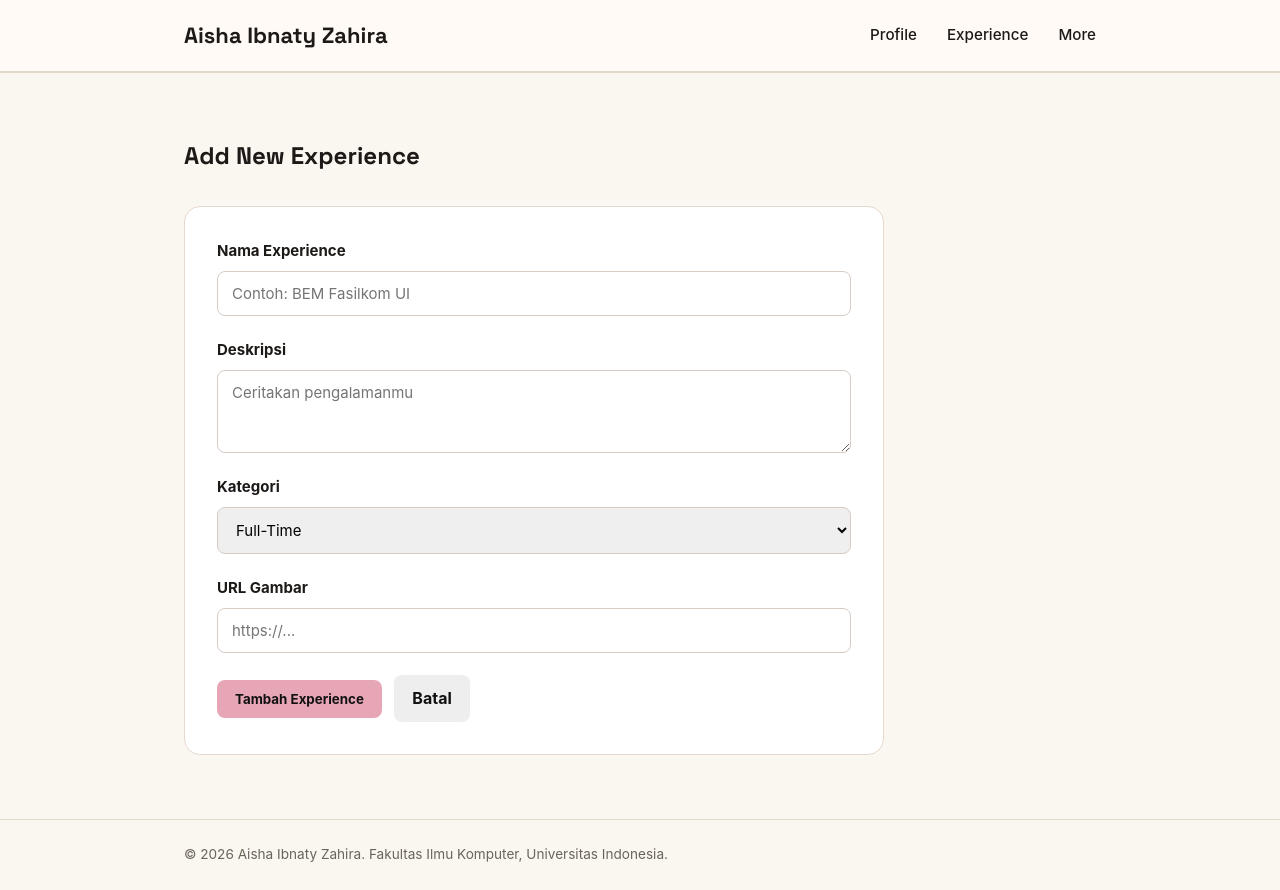
After one commit to aishazahiraa/myportofolio, a Django app: page /experience/add/ in a window 1280 px wide. The commit adds this page. Run offline with Django 5.2, Linux system fonts and the light colour scheme.

Commit message:
finish  tutorial 3

```diff
--- /dev/null
+++ b/main/forms.py
@@ -0,0 +1,45 @@
+from django.forms import ModelForm, TextInput, Textarea, Select, URLInput
+from main.models import Experience
+
+
+class ExperienceForm(ModelForm):
+    class Meta:
+        model = Experience
+
+        fields = [
+            "title",
+            "description",
+            "category",
+            "thumbnail",
+        ]
+
+        labels = {
+            "title": "Nama Experience",
+            "description": "Deskripsi",
+            "category": "Kategori",
+            "thumbnail": "URL Gambar",
+        }
+
+        widgets = {
+            "title": TextInput(
+                attrs={
+                    "placeholder": "Contoh: BEM Fasilkom UI",
+                    "maxlength": 255,
+                }
+            ),
+
+            "description": Textarea(
+                attrs={
+                    "placeholder": "Ceritakan pengalamanmu",
+                    "rows": 3,
+                }
+            ),
+
+            "category": Select(),
+
+            "thumbnail": URLInput(
+                attrs={
+                    "placeholder": "https://...",
+                }
+            ),
+        }
--- a/main/urls.py
+++ b/main/urls.py
@@ -1,6 +1,8 @@
 from django.urls import path
 from main.views import show_main, show_experience
 from main.views import more_about_me
+from main.views import create_experience
+from main.views import show_json, show_json_by_id, show_xml, show_xml_by_id
 
 app_name = "main"
 
@@ -8,4 +10,9 @@ urlpatterns = [
     path("", show_main, name="show_main"),
     path("experience/", show_experience, name="show_experience"),
     path('more/', more_about_me, name='more_about_me'),
+    path("experience/add/", create_experience, name="create_experience"),
+    path("json/", show_json, name="show_json"),
+    path("json/<uuid:id>/", show_json_by_id, name="show_json_by_id"),
+    path("xml/", show_xml, name="show_xml"),
+    path("xml/<uuid:id>/", show_xml_by_id, name="show_xml_by_id"),
 ]
--- a/main/views.py
+++ b/main/views.py
@@ -1,6 +1,9 @@
-from django.shortcuts import render
+from django.shortcuts import render, redirect
 from main.models import Experience
 from .models import Hobby, Education, FunFact
+from main.forms import ExperienceForm
+from django.core import serializers
+from django.http import HttpResponse
 
 def show_main(request):
     context = {
@@ -35,3 +38,49 @@ def more_about_me(request):
     }
 
     return render(request, 'more_about_me.html', context)
+
+def create_experience(request):
+    form = ExperienceForm(request.POST or None)
+
+    if request.method == "POST" and form.is_valid():
+        form.save()
+        return redirect("main:show_experience")
+
+    context = {
+        "name": "Aisha Ibnaty Zahira",
+        "form": form,
+    }
+
+    return render(request, "experience_form.html", context)
+
+def show_json(request):
+    data = Experience.objects.all()
+
+    return HttpResponse(
+        serializers.serialize("json", data),
+        content_type="application/json"
+    )
+
+def show_json_by_id(request, id):
+    data = Experience.objects.filter(pk=id)
+
+    return HttpResponse(
+        serializers.serialize("json", data),
+        content_type="application/json"
+    )
+
+def show_xml(request):
+    data = Experience.objects.all()
+
+    return HttpResponse(
+        serializers.serialize("xml", data),
+        content_type="application/xml"
+    )
+
+def show_xml_by_id(request, id):
+    data = Experience.objects.filter(pk=id)
+
+    return HttpResponse(
+        serializers.serialize("xml", data),
+        content_type="application/xml"
+    )
--- a/portofolio/settings.py
+++ b/portofolio/settings.py
@@ -32,6 +32,10 @@ SECRET_KEY = 'django-insecure-8_q&0+u02p_gt4n5d(ylvm78sb(7&22t-a5t!+7hygt0y@05$*
 DEBUG = True
 
 ALLOWED_HOSTS = ["localhost", "127.0.0.1", "aisha-ibnaty-myportofolio.pws.cs.ui.ac.id"]
+
+CSRF_TRUSTED_ORIGINS = [
+    "https://aisha-ibnaty-myportofolio.pws.cs.ui.ac.id"
+]
 
 PRODUCTION = os.getenv('PRODUCTION', 'False').lower() == 'true'
 
--- a/static/css/style.css
+++ b/static/css/style.css
@@ -697,3 +697,116 @@ h1,
         grid-template-columns: 1fr;
     }
 }
+
+/* ===== EXPERIENCE FORM ===== */
+
+.experience-form {
+    max-width: 700px;
+    margin-top: 30px;
+    padding: 32px;
+    background: #ffffff;
+    border: 1px solid #e5d8cf;
+    border-radius: 16px;
+}
+
+.form-group {
+    display: flex;
+    flex-direction: column;
+    gap: 8px;
+    margin-bottom: 22px;
+}
+
+.form-group label {
+    font-weight: 700;
+    font-size: 15px;
+}
+
+.form-group input,
+.form-group textarea,
+.form-group select {
+    width: 100%;
+    padding: 12px 14px;
+    border: 1px solid #d6ccc5;
+    border-radius: 8px;
+    font-family: inherit;
+    font-size: 15px;
+    box-sizing: border-box;
+}
+
+.form-group textarea {
+    resize: vertical;
+}
+
+.form-group input:focus,
+.form-group textarea:focus,
+.form-group select:focus {
+    outline: none;
+    border-color: #e7a6b6;
+}
+
+.experience-form .button {
+    display: inline-block;
+    padding: 11px 18px;
+    border: none;
+    border-radius: 8px;
+    font-family: inherit;
+    font-weight: 700;
+    text-decoration: none;
+    cursor: pointer;
+    background: #e7a6b6;
+    color: #111111;
+}
+
+.experience-form .button-secondary {
+    margin-left: 8px;
+    background: #eeeeee;
+}
+
+.form-error {
+    margin: 0;
+    font-size: 13px;
+}
+
+/* ===== ADD EXPERIENCE BUTTON ===== */
+
+.add-experience-btn {
+    display: inline-flex;
+    align-items: center;
+    gap: 10px;
+
+    margin-top: 14px;
+    margin-bottom: 28px;
+    padding: 12px 20px;
+
+    background: #e7a6b6;
+    color: #111111;
+
+    text-decoration: none;
+    font-weight: 700;
+    font-size: 15px;
+
+    border-radius: 12px;
+
+    transition: 0.2s ease;
+}
+
+.add-experience-btn .plus-icon {
+    display: flex;
+    align-items: center;
+    justify-content: center;
+
+    width: 25px;
+    height: 25px;
+
+    background: #ffffff;
+    border-radius: 50%;
+
+    font-size: 20px;
+    line-height: 1;
+    color: #c98295;
+}
+
+.add-experience-btn:hover {
+    background: #c98295;
+    transform: translateY(-2px);
+}
--- /dev/null
+++ b/templates/base.html
@@ -0,0 +1,42 @@
+{% load static %}
+
+<!DOCTYPE html>
+<html lang="en">
+<head>
+    <meta charset="UTF-8">
+    <meta name="viewport" content="width=device-width, initial-scale=1.0">
+
+    <link rel="preconnect" href="https://fonts.googleapis.com">
+    <link rel="preconnect" href="https://fonts.gstatic.com" crossorigin>
+    <link href="https://fonts.googleapis.com/css2?family=Space+Grotesk:wght@500;700&display=swap" rel="stylesheet">
+
+    <link rel="stylesheet" href="/static/css/style.css">
+
+    {% block meta %}
+    {% endblock meta %}
+</head>
+
+<body>
+    <header class="site-header">
+        <div class="container">
+            <a href="{% url 'main:show_main' %}" class="brand">{{ name }}</a>
+
+            <nav>
+                <a href="{% url 'main:show_main' %}">Profile</a>
+                <a href="{% url 'main:show_experience' %}">Experience</a>
+                <a href="{% url 'main:more_about_me' %}">More</a>
+            </nav>
+        </div>
+    </header>
+
+    {% block content %}
+    {% endblock content %}
+
+    <footer class="site-footer">
+        <div class="container">
+            <p>&copy; 2026 {{ name }}. Fakultas Ilmu Komputer, Universitas Indonesia.</p>
+        </div>
+    </footer>
+
+</body>
+</html>
--- /dev/null
+++ b/templates/experience_form.html
@@ -0,0 +1,54 @@
+{% extends "base.html" %}
+
+{% block meta %}
+<title>Add Experience - {{ name }}</title>
+{% endblock meta %}
+
+{% block content %}
+
+<main>
+    <section class="experience-section">
+        <div class="container">
+
+            <h1>Add New Experience</h1>
+
+            <form method="post"
+                  action="{% url 'main:create_experience' %}"
+                  class="experience-form">
+
+                {% csrf_token %}
+
+                {% for field in form %}
+
+                    <div class="form-group">
+
+                        <label for="{{ field.id_for_label }}">
+                            {{ field.label }}
+                        </label>
+
+                        {{ field }}
+
+                        {% for error in field.errors %}
+                            <p class="form-error">{{ error }}</p>
+                        {% endfor %}
+
+                    </div>
+
+                {% endfor %}
+
+                <button type="submit" class="button">
+                    Tambah Experience
+                </button>
+
+                <a href="{% url 'main:show_experience' %}"
+                   class="button button-secondary">
+                    Batal
+                </a>
+
+            </form>
+
+        </div>
+    </section>
+</main>
+
+{% endblock content %}
```
Also changed, not shown: templates/experience.html (+10 -33 lines), templates/index.html (+6 -37 lines).
